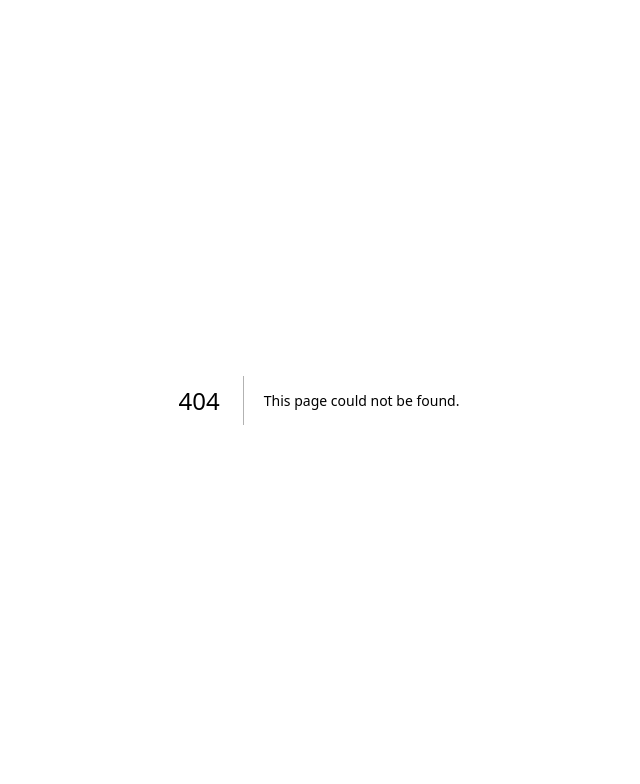
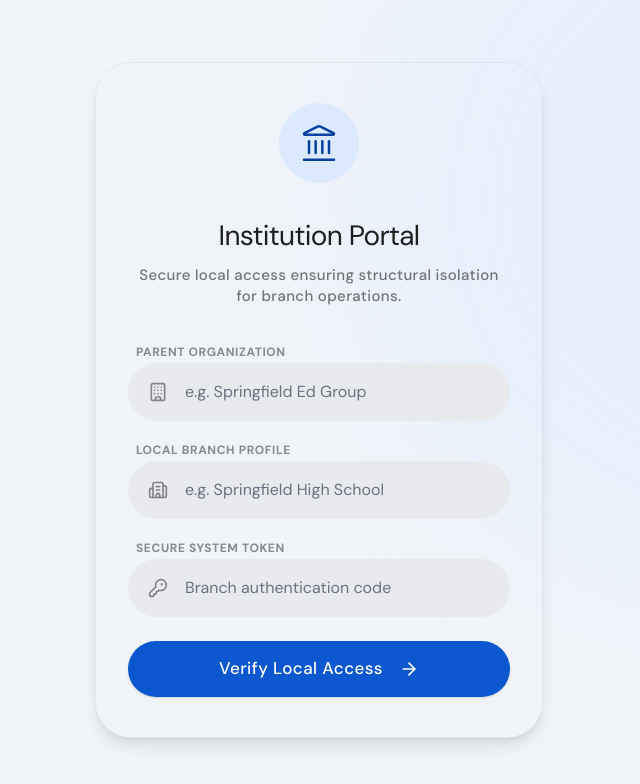
Before and after one commit to ubadha-kaif-work/campusDesk, a Next.js app: page /institution/login in a window 1280 px wide. Before the commit this address had no page. Shown: the top 784 px of the page, without its empty margins (321-961 px from the left). Built offline with nearby package versions, Linux system fonts and the light colour scheme.

Commit message:
chore: enable development bypass tracking institution local logic arrays

```diff
--- /dev/null
+++ b/src/app/institution/dashboard/page.tsx
@@ -0,0 +1,30 @@
+"use client";
+
+import { motion } from "framer-motion";
+import { Landmark } from "lucide-react";
+
+export default function InstitutionDashboardPlaceholder() {
+    return (
+        <div className="min-h-[100dvh] bg-surface flex flex-col items-center justify-center px-4">
+            <motion.div
+                initial={{ opacity: 0, scale: 0.9 }}
+                animate={{ opacity: 1, scale: 1 }}
+                className="flex flex-col items-center text-center max-w-lg"
+            >
+                <div className="w-24 h-24 rounded-[36px] bg-primary-100 dark:bg-primary-900/30 flex items-center justify-center mb-8 border border-black/5 dark:border-white/5">
+                    <Landmark className="w-12 h-12 text-primary-600 dark:text-primary-400" strokeWidth={1.5} />
+                </div>
+                <h1 className="text-4xl md:text-5xl font-normal tracking-tight text-foreground mb-4">
+                    Local Dashboard
+                </h1>
+                <p className="text-lg text-foreground/60 font-medium">
+                    This is your specific localized Institution Workspace securely partitioned completely separately from the primary Parent Dashboards.
+                </p>
+
+                <div className="mt-12 opacity-50 px-6 py-3 bg-surface-container rounded-full text-sm font-bold tracking-widest uppercase">
+                    Module In Development
+                </div>
+            </motion.div>
+        </div>
+    );
+}
--- /dev/null
+++ b/src/app/institution/login/page.tsx
@@ -0,0 +1,124 @@
+"use client";
+
+import { useState } from "react";
+import { useRouter } from "next/navigation";
+import { Landmark, ArrowRight, Building, Building2, KeyRound } from "lucide-react";
+import { motion } from "framer-motion";
+import { Input } from "@/components/ui/Input";
+import { Button } from "@/components/ui/Button";
+import { db } from "@/lib/firebase/config";
+import { collection, query, where, getDocs } from "firebase/firestore";
+
+export default function InstitutionLogin() {
+    const router = useRouter();
+    const [isLoading, setIsLoading] = useState(false);
+    const [error, setError] = useState<string | null>(null);
+
+    const [formData, setFormData] = useState({
+        parentCompany: "",
+        institutionName: "",
+        systemCode: ""
+    });
+
+    const handleLogin = async (e: React.FormEvent) => {
+        e.preventDefault();
+
+        // --- DEVELOPMENT BYPASS ENABLED ---
+        // Temporarily skipping Firebase queries to allow rapid development of the Institution module
+        setIsLoading(true);
+        setTimeout(() => {
+            localStorage.setItem("active_institution_id", "dev_branch_001");
+            localStorage.setItem("active_institution_name", formData.institutionName || "Development Branch");
+            router.push("/institution/dashboard");
+        }, 300); // Small artificial delay for UI transition smoothness
+    };
+
+    return (
+        <div className="min-h-[100dvh] bg-background flex flex-col justify-center py-12 px-4 sm:px-6 lg:px-8 relative overflow-hidden">
+
+            {/* MD3 Abstract Decorative Background Ambient Lighting Layer */}
+            <div className="absolute top-0 right-0 -translate-y-1/4 translate-x-1/4 w-[800px] h-[800px] bg-primary-100/40 dark:bg-primary-900/10 rounded-full blur-3xl pointer-events-none" />
+            <div className="absolute bottom-0 left-0 translate-y-1/4 -translate-x-1/4 w-[600px] h-[600px] bg-secondary-100/40 dark:bg-secondary-900/10 rounded-full blur-3xl pointer-events-none" />
+
+            <motion.div
+                initial={{ opacity: 0, scale: 0.95, y: 20 }}
+                animate={{ opacity: 1, scale: 1, y: 0 }}
+                transition={{ duration: 0.4, ease: [0.2, 0, 0, 1] }}
+                className="w-full max-w-md mx-auto relative z-10"
+            >
+                {/* Massive MD3 Elevated Container Form Base */}
+                <div className="bg-surface-container-lowest dark:bg-surface-container rounded-[36px] shadow-lg border border-black/5 dark:border-white/5 overflow-hidden">
+                    <div className="px-8 pt-10 pb-8 flex flex-col items-center text-center">
+                        <div className="w-20 h-20 rounded-full bg-primary-100 dark:bg-primary-900/30 flex items-center justify-center mb-6">
+                            <Landmark className="w-10 h-10 text-primary-700 dark:text-primary-300" strokeWidth={1.5} />
+                        </div>
+                        <h2 className="mt-2 text-[28px] font-normal tracking-tight text-foreground">
+                            Institution Portal
+                        </h2>
+                        <p className="mt-2 text-[15px] font-medium text-foreground/60 tracking-wide leading-snug">
+                            Secure local access ensuring structural isolation for branch operations.
+                        </p>
+                    </div>
+
+                    <form className="px-8 pb-10 space-y-6" onSubmit={handleLogin}>
+                        {error && (
+                            <motion.div
+                                initial={{ opacity: 0, height: 0 }}
+                                animate={{ opacity: 1, height: "auto" }}
+                                className="p-4 bg-error-100 dark:bg-error-900/30 text-error-700 dark:text-error-300 rounded-[20px] text-sm font-medium tracking-wide text-center"
+                            >
+                                {error}
+                            </motion.div>
+                        )}
+                        <div className="space-y-4">
+                            <div className="space-y-1">
+                                <label className="text-[12px] font-bold uppercase tracking-wider text-foreground/50 ml-2">Parent Organization</label>
+                                <Input
+                                    required
+                                    placeholder="e.g. Springfield Ed Group"
+                                    icon={<Building className="w-5 h-5 text-current" />}
+                                    value={formData.parentCompany}
+                                    onChange={(e) => setFormData({ ...formData, parentCompany: e.target.value })}
+                                />
+                            </div>
+                            <div className="space-y-1">
+                                <label className="text-[12px] font-bold uppercase tracking-wider text-foreground/50 ml-2">Local Branch Profile</label>
+                                <Input
+                                    required
+                                    placeholder="e.g. Springfield High School"
+                                    icon={<Building2 className="w-5 h-5 text-current" />}
+                                    value={formData.institutionName}
+                                    onChange={(e) => setFormData({ ...formData, institutionName: e.target.value })}
+                                />
+                            </div>
+                            <div className="space-y-1">
+                                <label className="text-[12px] font-bold uppercase tracking-wider text-foreground/50 ml-2">Secure System Token</label>
+                                <Input
+                                    required
+                                    type="password"
+                                    placeholder="Branch authentication code"
+                                    icon={<KeyRound className="w-5 h-5 text-current" />}
+                                    value={formData.systemCode}
+                                    onChange={(e) => setFormData({ ...formData, systemCode: e.target.value })}
+                                />
+                            </div>
+                        </div>
+
+                        <Button
+                            type="submit"
+                            isLoading={isLoading}
+                            className="w-full h-14 rounded-full text-[17px] font-medium tracking-wide shadow-sm"
+                        >
+                            {!isLoading && (
+                                <>
+                                    Verify Local Access
+                                    <ArrowRight className="w-5 h-5 ml-2 transition-transform" />
+                                </>
+                            )}
+                        </Button>
+                    </form>
+                </div>
+            </motion.div>
+        </div>
+    );
+}
```
